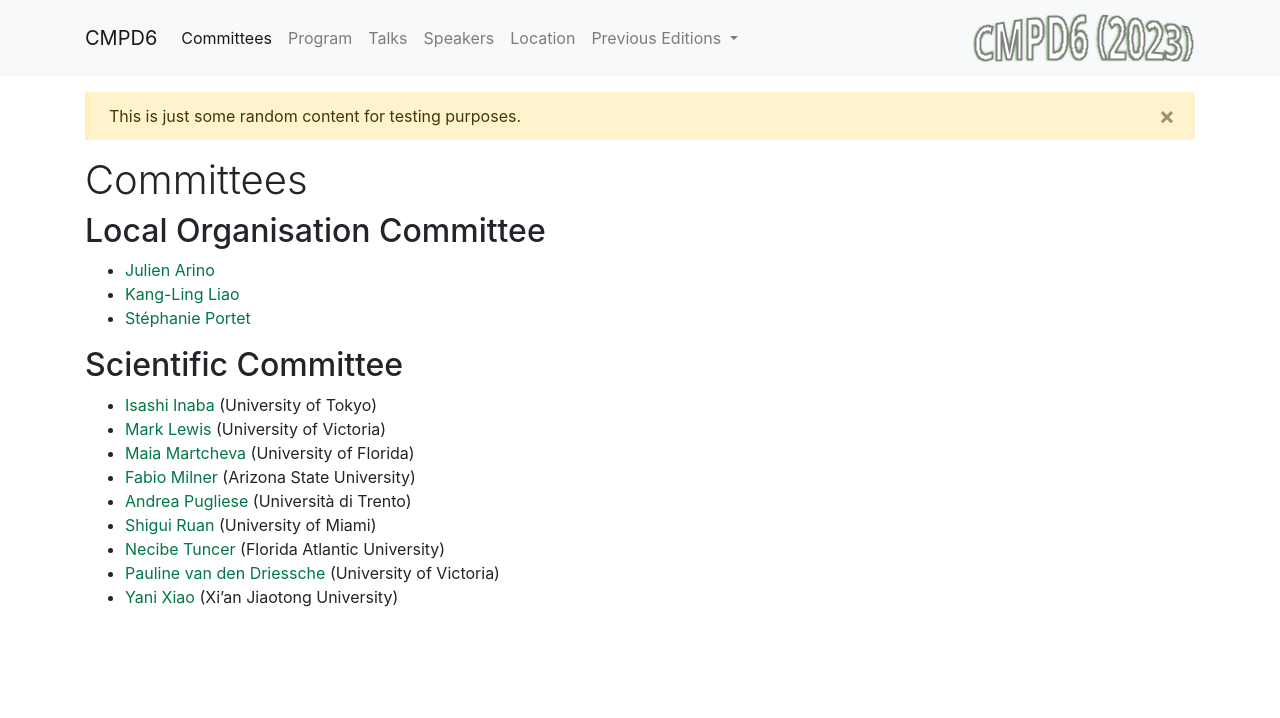
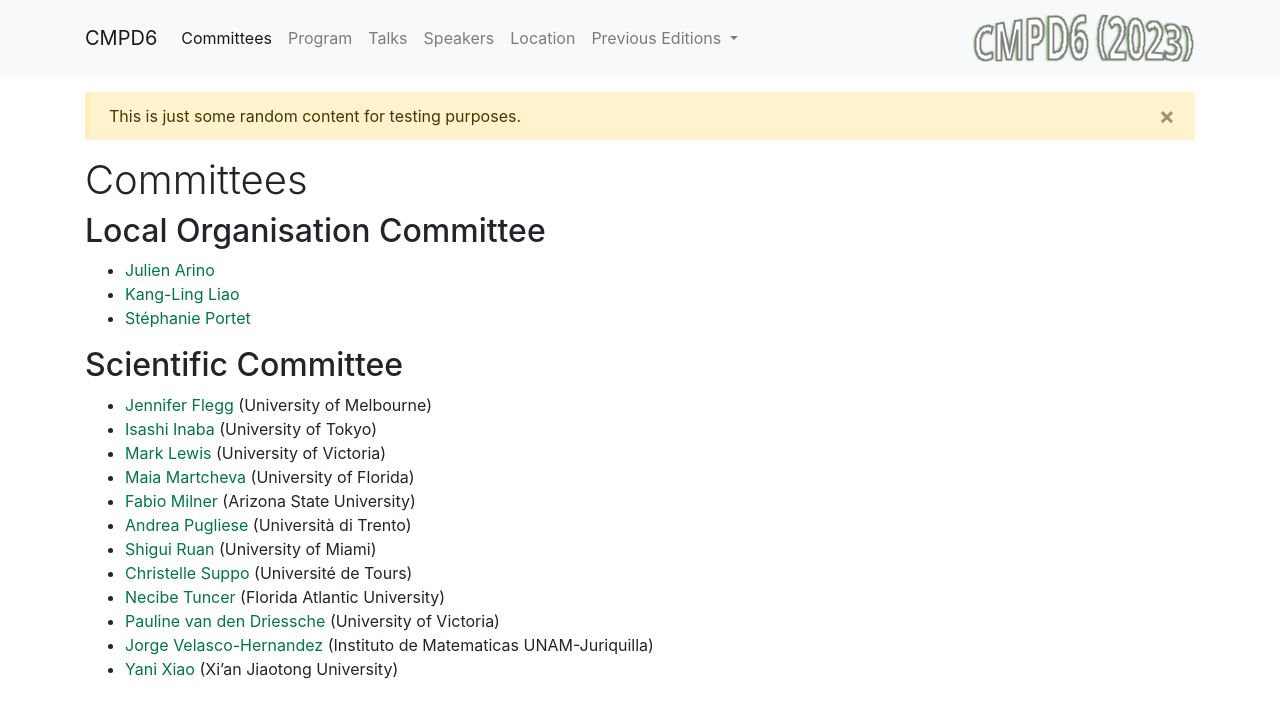
Before and after one commit to cmpd6/cmpd6.github.io, a Jekyll site: the page built from committees.md, in a window 1280 px wide. Shown: the top 718 px of the page. Built offline with Jekyll 4.4.1, drawn with Linux system fonts in a browser that asks for light colours.

Commit message:
update committee

```diff
--- a/committees.md
+++ b/committees.md
@@ -9,12 +9,15 @@ title: Committees
 - [Stéphanie Portet](https://server.math.umanitoba.ca/~sportet/index.html)
 
 ## Scientific Committee
+- [Jennifer Flegg](https://blogs.unimelb.edu.au/jennifer-flegg/) (University of Melbourne)
 - [Isashi Inaba](https://www.ms.u-tokyo.ac.jp/~inaba/index.html) (University of Tokyo)
 - [Mark Lewis](http://grad.biology.ualberta.ca/mlewis/) (University of Victoria)
 - [Maia Martcheva](https://people.clas.ufl.edu/maia/) (University of Florida)
 - [Fabio Milner](https://math.la.asu.edu/~milner/welc_eng.html) (Arizona State University)
 - [Andrea Pugliese](https://andrea-pugliese.maths.unitn.it/) (Università di Trento)
 - [Shigui Ruan](https://www.math.miami.edu/~ruan/) (University of Miami)
+- [Christelle Suppo](https://www.univ-tours.fr/annuaire/christelle-suppo) (Université de Tours)
 - [Necibe Tuncer](http://www.math.fau.edu/people/faculty/tuncer.php) (Florida Atlantic University)
 - [Pauline van den Driessche](https://www.math.uvic.ca/faculty/pvdd/) (University of Victoria)
+- [Jorge Velasco-Hernandez](https://scholar.google.com/citations?user=xX3umOsAAAAJ) (Instituto de Matematicas UNAM-Juriquilla)
 - [Yani Xiao](https://www.researchgate.net/profile/Yanni-Xiao) (Xi'an Jiaotong University)
```
